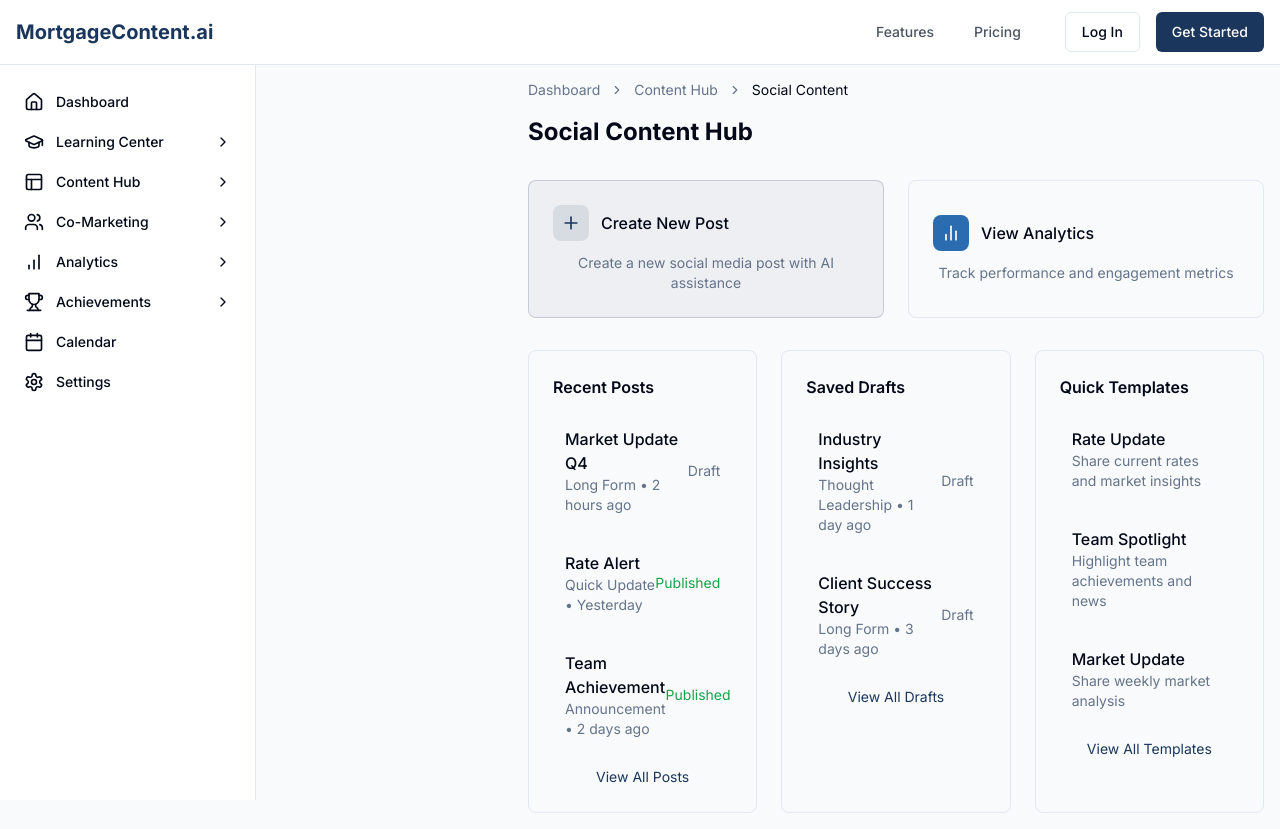
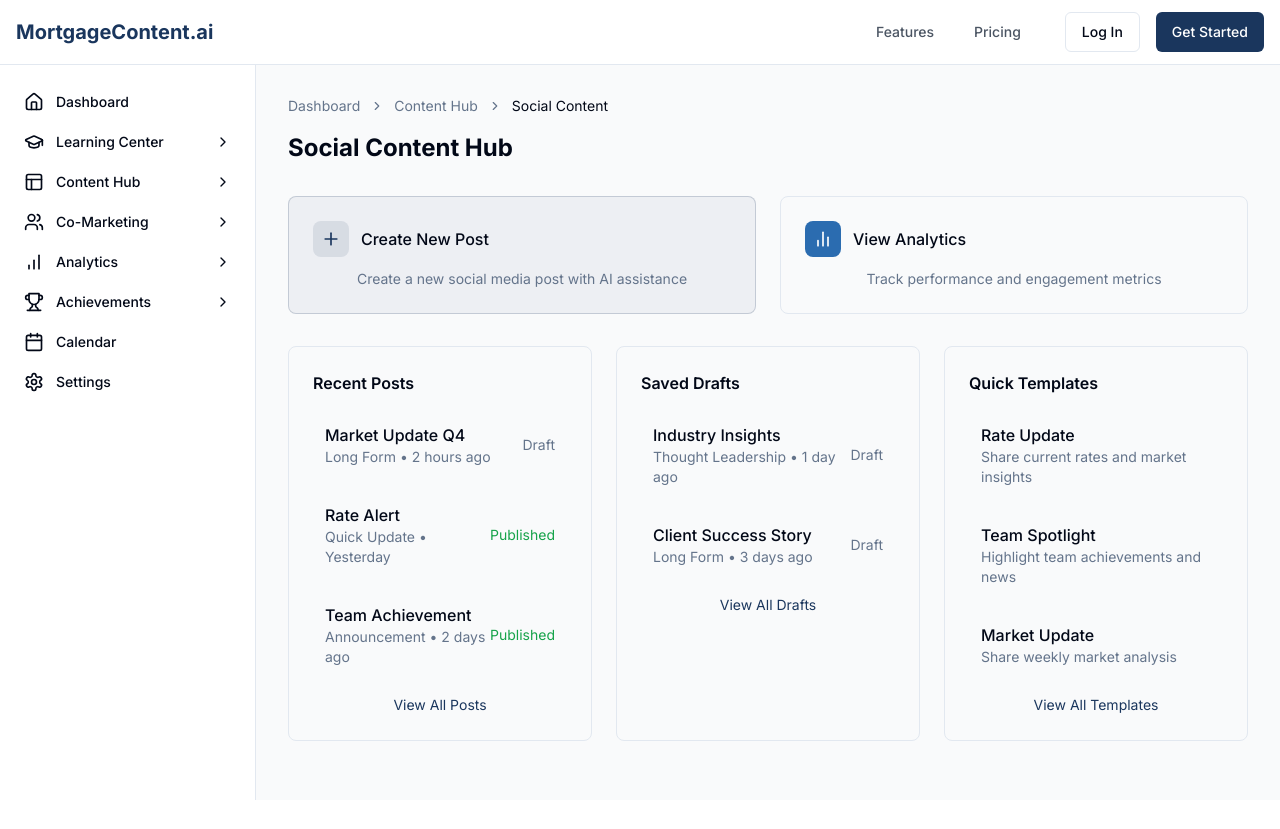
Before and after one commit to lshankula/scriptify-mortgage, a React (Vite) app: page /social in a window 1280 px wide. After the commit the page ends 800 px from the top, so only its background shows below. Built offline with nearby package versions, Linux system fonts and the light colour scheme.

Commit message:
Remove extra left space in layout
Adjusted the layout to eliminate the extra space on the left side while maintaining the desktop navigation bar and the top padding.
[skip gpt_engineer]

```diff
--- a/src/components/layouts/DashboardLayout.tsx
+++ b/src/components/layouts/DashboardLayout.tsx
@@ -6,10 +6,12 @@ export const DashboardLayout = ({ children }: { children: React.ReactNode }) =>
     <div className="min-h-screen bg-gray-50">
       <Navigation />
       <div className="flex pt-16">
-        <aside className="hidden md:block w-64 shrink-0">
-          <NavigationMenu className="fixed h-[calc(100vh-4rem)] w-64" />
-        </aside>
-        <main className="flex-1 p-4 md:ml-64">{children}</main>
+        <NavigationMenu className="hidden md:block fixed h-[calc(100vh-4rem)] w-64" />
+        <main className="flex-1 p-8 md:pl-72">
+          <div className="max-w-7xl mx-auto">
+            {children}
+          </div>
+        </main>
       </div>
     </div>
   );
```
